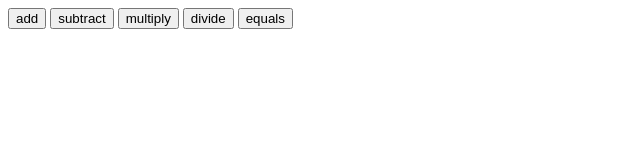
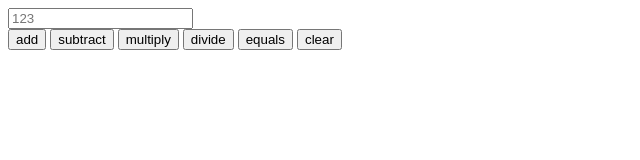
Before and after one commit to CodeByBlazej/Calculator-project, a plain HTML site: page index.html in a window 1280 px wide. Shown: the whole page, without its empty margins (0-640 px from the left). Drawn offline with Linux system fonts and the light colour scheme.

Commit message:
add display and clear button

```diff
--- a/index.html
+++ b/index.html
@@ -8,11 +8,16 @@
   <script src="app.js" defer></script>
 </head>
 <body>
+  <div class="display">
+    <input type="number" placeholder="123" >
+  </div>
+
   <button class="btn+">add</button>
   <button class="btn-">subtract</button>
   <button class="btn*">multiply</button>
   <button class="btn/">divide</button>
   <button class="btn=">equals</button>
+  <button class="clear">clear</button>
 
 
 </body>
```
